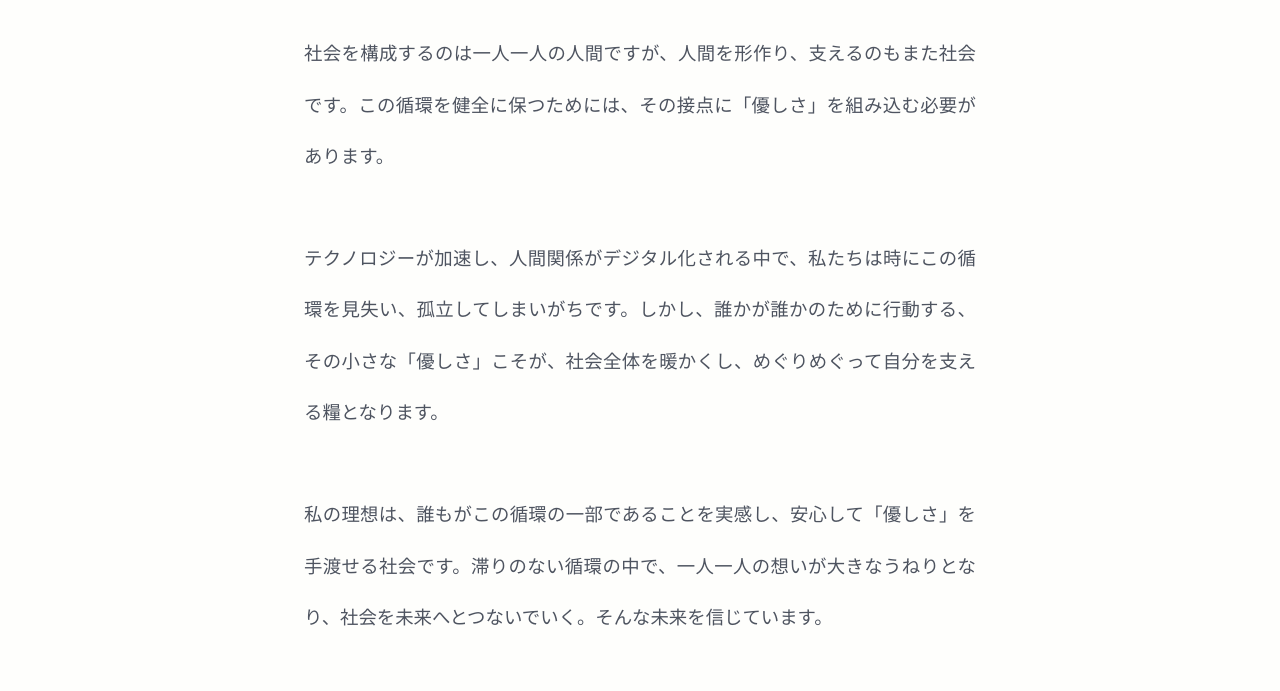
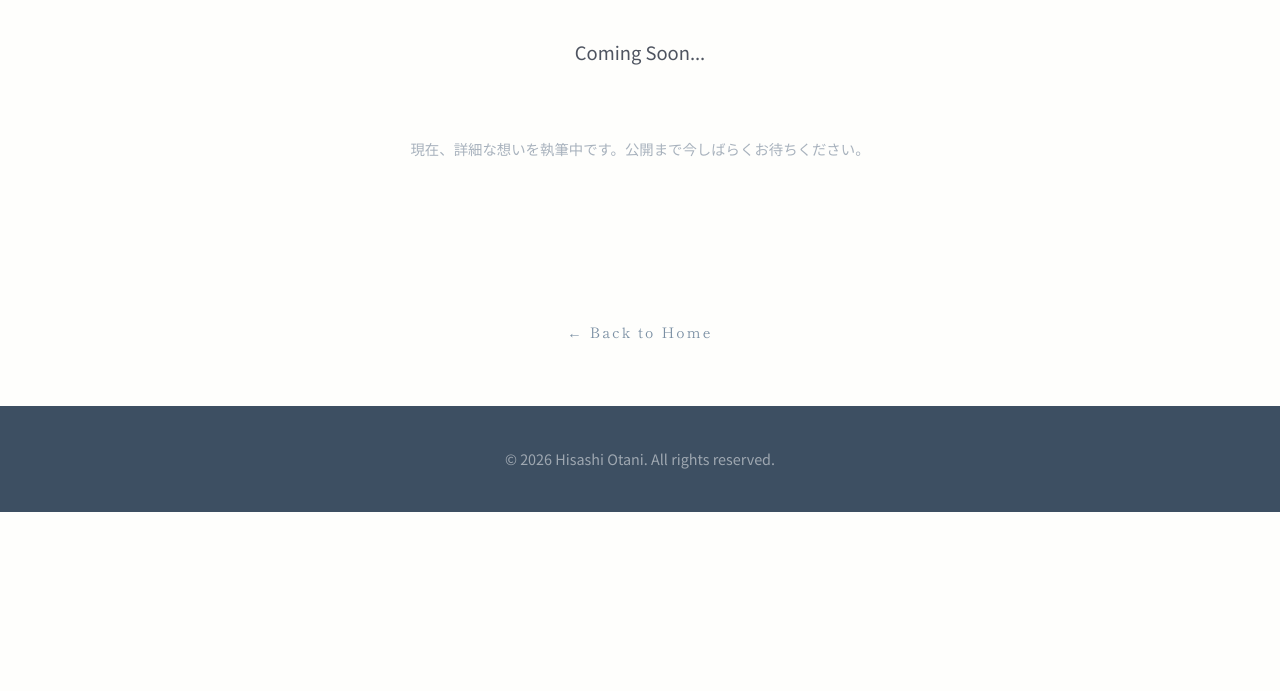
Before and after one commit to azzurri613-maker/official-, a website: page essay-03.html in a window 1280 px wide. Shown: the part 261-952 px from the top of the page. After the commit the page ends 800 px from the top, so only its background shows below. Drawn offline with Linux system fonts and the light colour scheme.

Commit message:
chore: 詳細ページを Coming Soon 表示に変更

```diff
--- a/essay-03.html
+++ b/essay-03.html
@@ -21,15 +21,10 @@
     <main class="container">
         <article class="essay-header">
             <h1 class="essay-title">人から社会、そして人へという循環</h1>
-            <div class="essay-content">
-                <p>
-                    社会を構成するのは一人一人の人間ですが、人間を形作り、支えるのもまた社会です。この循環を健全に保つためには、その接点に「優しさ」を組み込む必要があります。
-                </p>
-                <p>
-                    テクノロジーが加速し、人間関係がデジタル化される中で、私たちは時にこの循環を見失い、孤立してしまいがちです。しかし、誰かが誰かのために行動する、その小さな「優しさ」こそが、社会全体を暖かくし、めぐりめぐって自分を支える糧となります。
-                </p>
-                <p>
-                    私の理想は、誰もがこの循環の一部であることを実感し、安心して「優しさ」を手渡せる社会です。滞りのない循環の中で、一人一人の想いが大きなうねりとなり、社会を未来へとつないでいく。そんな未来を信じています。
+            <div class="essay-content" style="text-align: center;">
+                <p>Coming Soon...</p>
+                <p style="font-size: 0.9rem; color: var(--color-text-light);">
+                    現在、詳細な想いを執筆中です。公開まで今しばらくお待ちください。
                 </p>
             </div>
             <a href="index.html" class="back-home">← Back to Home</a>
```
Also changed, not shown: essay-01.html (+4 -9 lines), essay-02.html (+4 -9 lines).
